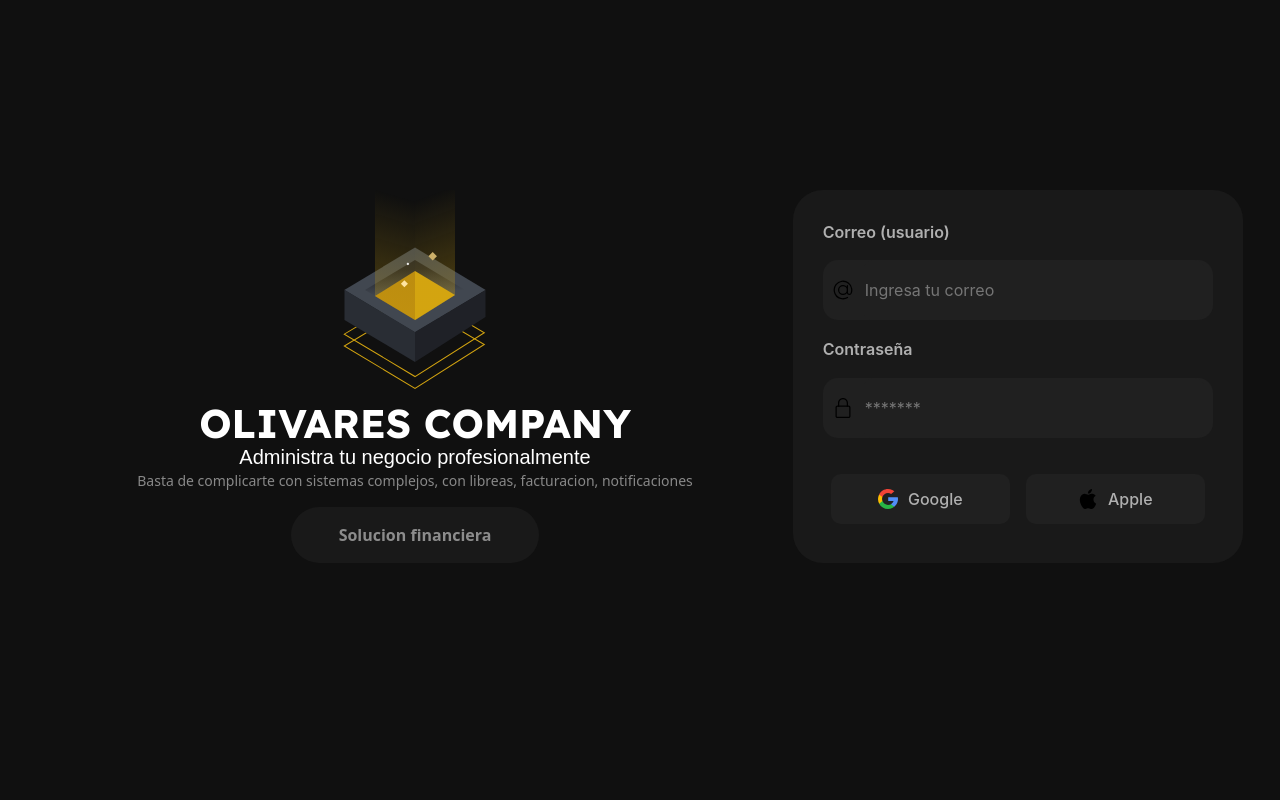
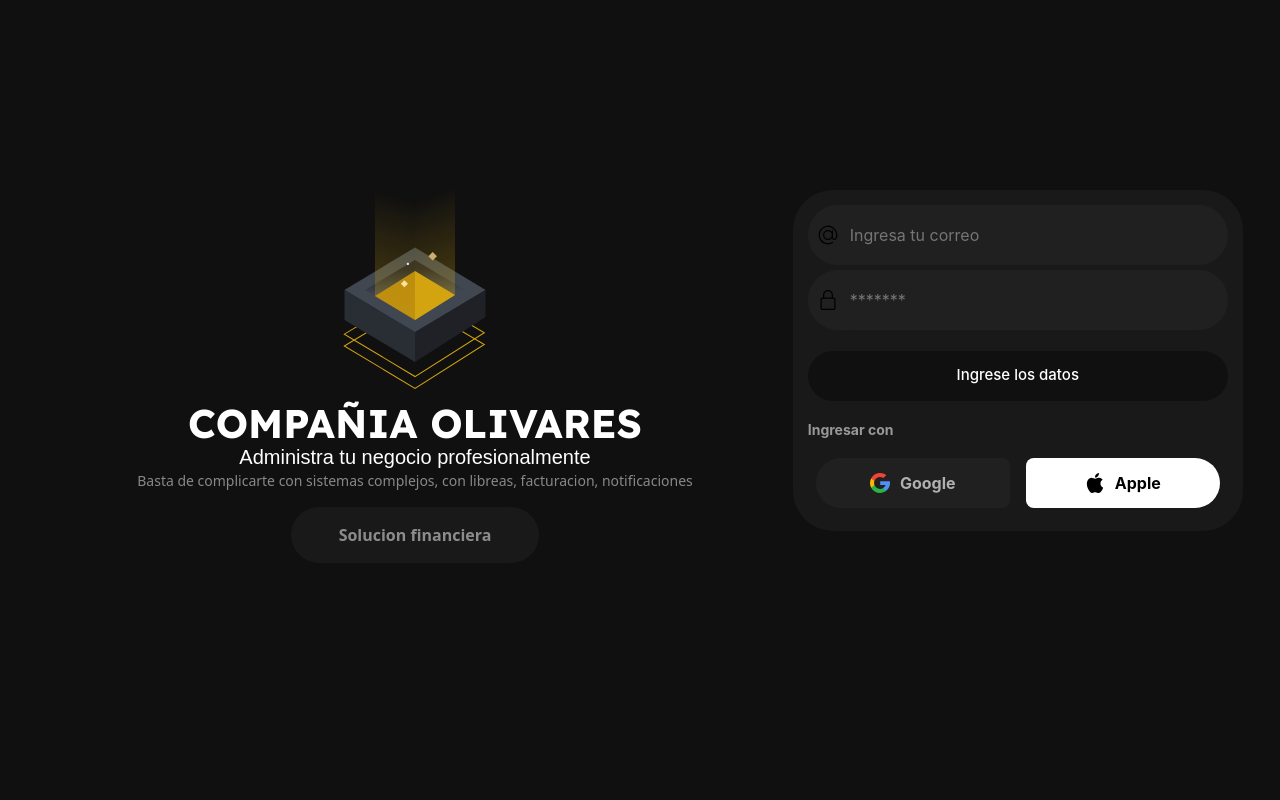
Before and after one commit to the-wandy-olivares/Money, a Django app: page /login in a window 1280 px wide. Run offline with Django 5.2, Linux system fonts and the light colour scheme.

Commit message:
Mejoras de login

```diff
--- a/Easy/Easy/templates/base/base.html
+++ b/Easy/Easy/templates/base/base.html
@@ -111,8 +111,9 @@
             }
       }
 </style>
-  <body class='body' style="background-color: #101010;">
-      <main class='d-flex  w-100  p-2' style=" margin: 0.0vh;">
+  <body class='body d-flex justify-content-center' style="background-color: #101010;">
+      <main class='d-flex  w-100  p-2'
+            style=" margin: 0.0vh; max-width: 1600px;">
             <section  class="nav-escritorio me-1" style="width: 15rem; min-width: 15rem;" >
                   {% include "nav/nav-escritorio.html" %}
             </section>
--- a/Easy/Login/templates/login/cp/form.html
+++ b/Easy/Login/templates/login/cp/form.html
@@ -3,28 +3,30 @@
 <!-- From Uiverse.io by micaelgomestavares -->
 <form class="form" method="post">
       {% csrf_token %}
-      <div class="flex-column">
-        <label>Correo (usuario) </label></div>
         <div class="inputForm">
           <svg height="20" viewBox="0 0 32 32" width="20" xmlns="http://www.w3.org/2000/svg"><g id="Layer_3" data-name="Layer 3"><path d="m30.853 13.87a15 15 0 0 0 -29.729 4.082 15.1 15.1 0 0 0 12.876 12.918 15.6 15.6 0 0 0 2.016.13 14.85 14.85 0 0 0 7.715-2.145 1 1 0 1 0 -1.031-1.711 13.007 13.007 0 1 1 5.458-6.529 2.149 2.149 0 0 1 -4.158-.759v-10.856a1 1 0 0 0 -2 0v1.726a8 8 0 1 0 .2 10.325 4.135 4.135 0 0 0 7.83.274 15.2 15.2 0 0 0 .823-7.455zm-14.853 8.13a6 6 0 1 1 6-6 6.006 6.006 0 0 1 -6 6z"></path></g></svg>
           <input type="text" class="input" id="username" name="username"  placeholder="Ingresa tu correo">
         </div>
 
-      <div class="flex-column">
-        <label>Contraseña </label></div>
+
         <div class="inputForm">
           <svg height="20" viewBox="-64 0 512 512"  width="20" xmlns="http://www.w3.org/2000/svg"><path d="m336 512h-288c-26.453125 0-48-21.523438-48-48v-224c0-26.476562 21.546875-48 48-48h288c26.453125 0 48 21.523438 48 48v224c0 26.476562-21.546875 48-48 48zm-288-288c-8.8125 0-16 7.167969-16 16v224c0 8.832031 7.1875 16 16 16h288c8.8125 0 16-7.167969 16-16v-224c0-8.832031-7.1875-16-16-16zm0 0"></path><path d="m304 224c-8.832031 0-16-7.167969-16-16v-80c0-52.929688-43.070312-96-96-96s-96 43.070312-96 96v80c0 8.832031-7.167969 16-16 16s-16-7.167969-16-16v-80c0-70.59375 57.40625-128 128-128s128 57.40625 128 128v80c0 8.832031-7.167969 16-16 16zm0 0"></path></svg>
           <input type="password" class="input" id="password" name="password"  placeholder="*******">
 
         </div>
 
-      <button class="button-submit mb-2 mt-3">iniciar</button>
+      <button class="button-submit mb-2 mt-3" disabled>
+          Ingrese los datos
+      </button>
       <!-- <p class="p">¿No tienes una cuenta? <span class="span">Crear una</span> -->
-
-      <!-- </p><p class="p line w-100">O con</p> -->
+      <!-- </p> -->
+      <p class="p  line w-100 text-start"
+        style="font-weight: bold;">
+        Ingresar con
+      </p>
 
       <div class=" justify-content-center d-flex w-100">
-        <button class="btn google">
+        <button class="btn google rounded-start-5">
           <svg version="1.1" width="20" id="Layer_1" xmlns="http://www.w3.org/2000/svg" xmlns:xlink="http://www.w3.org/1999/xlink" x="0px" y="0px" viewBox="0 0 512 512" style="enable-background:new 0 0 512 512;" xml:space="preserve">
         <path style="fill:#FBBB00;" d="M113.47,309.408L95.648,375.94l-65.139,1.378C11.042,341.211,0,299.9,0,256
               c0-42.451,10.324-82.483,28.624-117.732h0.014l57.992,10.632l25.404,57.644c-5.317,15.501-8.215,32.141-8.215,49.456
@@ -40,15 +42,14 @@
               C318.115,0,375.068,22.126,419.404,58.936z"></path>
 
         </svg>
+          Google
+      </button>
 
-          Google
-
-        </button><button class="btn apple">
+      <button class="btn apple bg-white text-black rounded-end-5">
       <svg version="1.1" height="20" width="20" id="Capa_1" xmlns="http://www.w3.org/2000/svg" xmlns:xlink="http://www.w3.org/1999/xlink" x="0px" y="0px" viewBox="0 0 22.773 22.773" style="enable-background:new 0 0 22.773 22.773;" xml:space="preserve" > <g> <g> <path d="M15.769,0c0.053,0,0.106,0,0.162,0c0.13,1.606-0.483,2.806-1.228,3.675c-0.731,0.863-1.732,1.7-3.351,1.573 c-0.108-1.583,0.506-2.694,1.25-3.561C13.292,0.879,14.557,0.16,15.769,0z"></path> <path d="M20.67,16.716c0,0.016,0,0.03,0,0.045c-0.455,1.378-1.104,2.559-1.896,3.655c-0.723,0.995-1.609,2.334-3.191,2.334 c-1.367,0-2.275-0.879-3.676-0.903c-1.482-0.024-2.297,0.735-3.652,0.926c-0.155,0-0.31,0-0.462,0 c-0.995-0.144-1.798-0.932-2.383-1.642c-1.725-2.098-3.058-4.808-3.306-8.276c0-0.34,0-0.679,0-1.019 c0.105-2.482,1.311-4.5,2.914-5.478c0.846-0.52,2.009-0.963,3.304-0.765c0.555,0.086,1.122,0.276,1.619,0.464 c0.471,0.181,1.06,0.502,1.618,0.485c0.378-0.011,0.754-0.208,1.135-0.347c1.116-0.403,2.21-0.865,3.652-0.648 c1.733,0.262,2.963,1.032,3.723,2.22c-1.466,0.933-2.625,2.339-2.427,4.74C17.818,14.688,19.086,15.964,20.67,16.716z"></path> </g></g></svg>
-
         Apple
-
-  </button></div></form>
+  </button>
+</div></form>
 
 
   <style>
@@ -58,10 +59,11 @@
   flex-wrap:  wrap;
   gap: 5px;
   background-color: #191919;
-  padding: 30px;
-  width: 97%;
+  padding: 15px;
+  width: 95%;
+  height: max-content;
   max-width: 450px;
-  border-radius: 30px;
+  border-radius: 2.5rem;
   font-family: -apple-system, BlinkMacSystemFont, 'Segoe UI', Roboto, Oxygen, Ubuntu, Cantarell, 'Open Sans', 'Helvetica Neue', sans-serif;
   color: #ededef;
 }
@@ -82,7 +84,8 @@ flex-wrap:  wrap;
 
 .inputForm {
   /* border: 1.5px solid #417041; */
-  border-radius: 15px;
+  border-radius: 2rem;
+  overflow: hidden;
   height: 60px;
   width: 100%;
   display: flex;
@@ -90,6 +93,8 @@ flex-wrap:  wrap;
   padding-left: 10px;
   transition: 0.2s ease-in-out;
   background-color: #202020;
+  outline: none !important;
+  border: 0px !important;
 }
 
 .input {
@@ -172,6 +177,7 @@ background-color: #202020;
   transition: 0.2s ease-in-out;
   color: #b0b0b0;
   margin: 0.5rem;
+  font-weight: bold;
 }
 
 .btn:hover {
@@ -188,21 +194,18 @@ background-color: #202020;
 
       function checkInputs() {
         if (passwordInput.value && usernameInput.value) {
-            submitButton.style.display = 'block';
+            submitButton.disabled = false
+            submitButton.textContent = 'Iniciar session'
         } else {
-            submitButton.style.display = 'none';
+            submitButton.disabled = true
+            submitButton.textContent = 'Ingrese los datos'
+
         }
       }
 
       passwordInput.addEventListener('input', checkInputs);
       usernameInput.addEventListener('input', checkInputs);
 
-      checkInputs();
+      // checkInputs();
   </script>
   </script>
-  <style>
-        .button-submit {
-              display: none;
-        }
-
-      </style>
--- a/Easy/Login/templates/login/cp/welcome.html
+++ b/Easy/Login/templates/login/cp/welcome.html
@@ -134,7 +134,7 @@
     <div class=" text-welcome text-white w-100 text-center mt-4">
           <h1 style="font-weight: bold;
           font-family: Readex Pro, sans-serif;" class="mb-3 text-uppercase">
-                  Olivares company
+                  Compañia olivares
           </h1>
           <h5>
             Administra tu negocio profesionalmente
--- a/Easy/Login/templates/login/login.html
+++ b/Easy/Login/templates/login/login.html
@@ -3,6 +3,7 @@
   <head>
     <meta charset="utf-8">
     <meta name="viewport" content="width=device-width, initial-scale=1">
+    <meta name="theme-color" content="#101010">
     <title>Easy</title>
     <link href="https://cdn.jsdelivr.net/npm/bootstrap@5.3.3/dist/css/bootstrap.min.css" rel="stylesheet" integrity="sha384-QWTKZyjpPEjISv5WaRU9OFeRpok6YctnYmDr5pNlyT2bRjXh0JMhjY6hW+ALEwIH" crossorigin="anonymous">
   </head>
@@ -22,7 +23,7 @@
       }
   </style>
   <body>
-      <section   class="d-flex justify-content-center flex-wrap align-content-center vh-100 pb-5" style="background-color: #101010;">
+      <section   class="d-flex justify-content-center flex-wrap align-content-center vh-100 pb-5 overflow-auto" style="background-color: #101010;">
             <div data-aos="fade-up" class="w-100 d-flex justify-content-center flex-wrap" style="transition: 2s;">
                  <section class="d-none">
                   </section>
```
Lines whose indentation alone changed are shown as unchanged.
